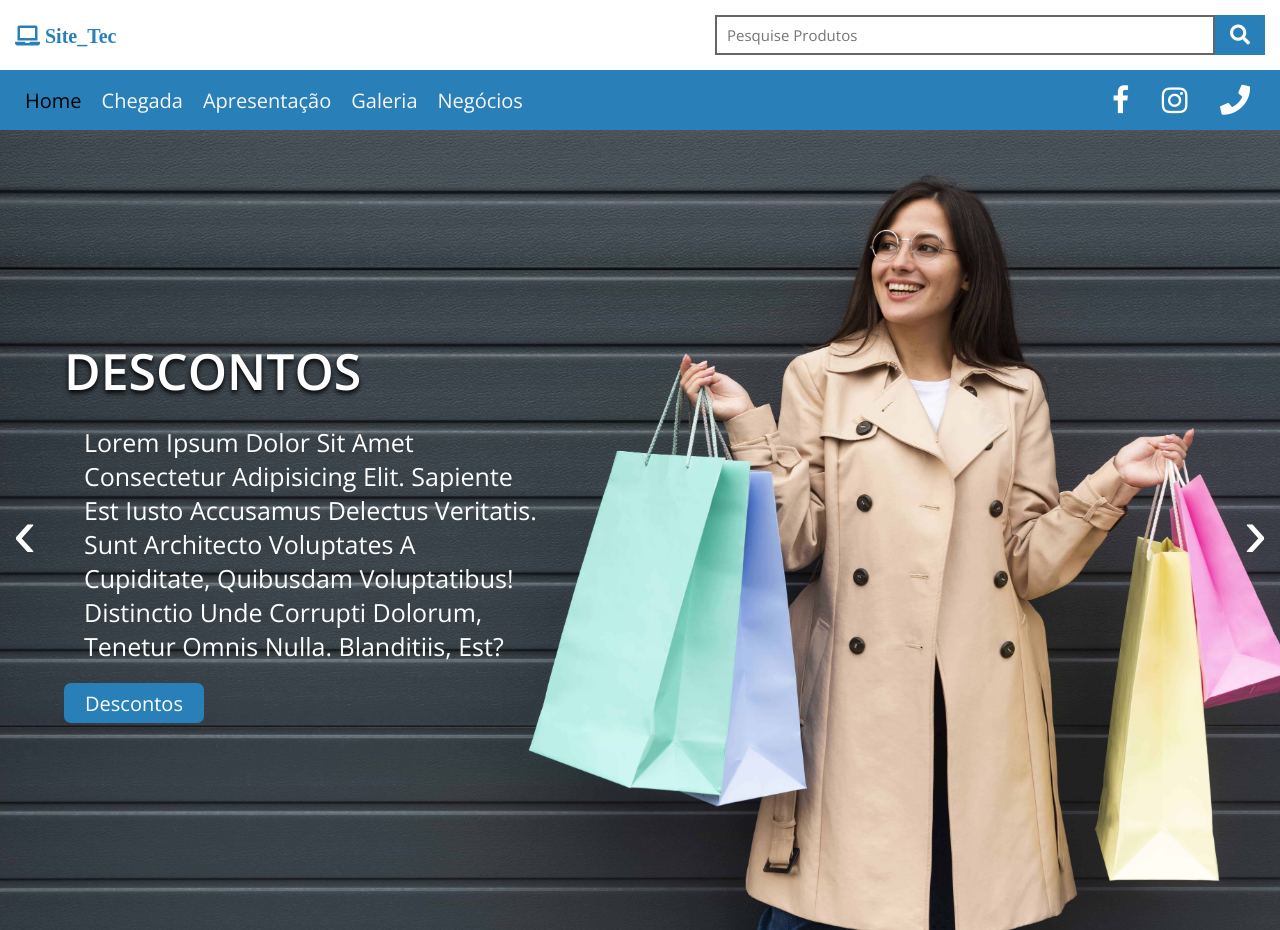
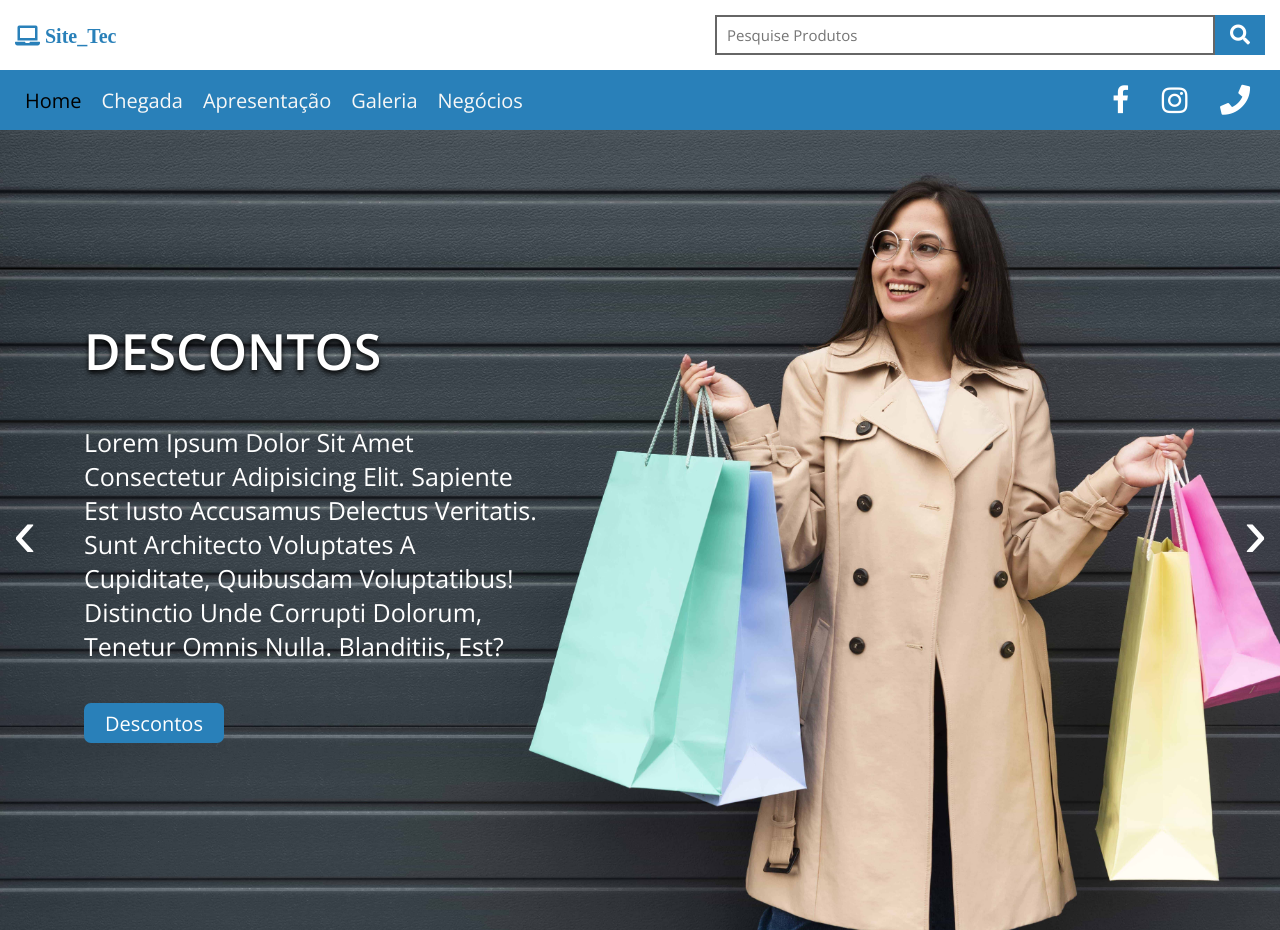
Before and after one commit to Wendell21212121212/Site_Tec, a plain HTML site: page index.html in a window 1280 px wide. Shown: the top 930 px of the page. Drawn offline with nearby package versions, Linux system fonts and the light colour scheme.

Commit message:
Add files via upload

```diff
--- a/style.css
+++ b/style.css
@@ -175,6 +175,7 @@ header .header-2.header-active{
     color: #fff;
     text-shadow:0 .3rem .5rem #000;
     font-size: 5rem;
+    margin: 2rem;
     text-transform: uppercase;
 }
 
@@ -183,6 +184,10 @@ header .header-2.header-active{
     padding: 2rem;
     width: 50rem;
     font-size: 2.5rem;
+}
+
+.home .home-slider .item .content .btn{
+    margin: 2rem;
 }
 
 .home .owl-carousel .owl-prev,.home .owl-carousel .owl-next{
```
